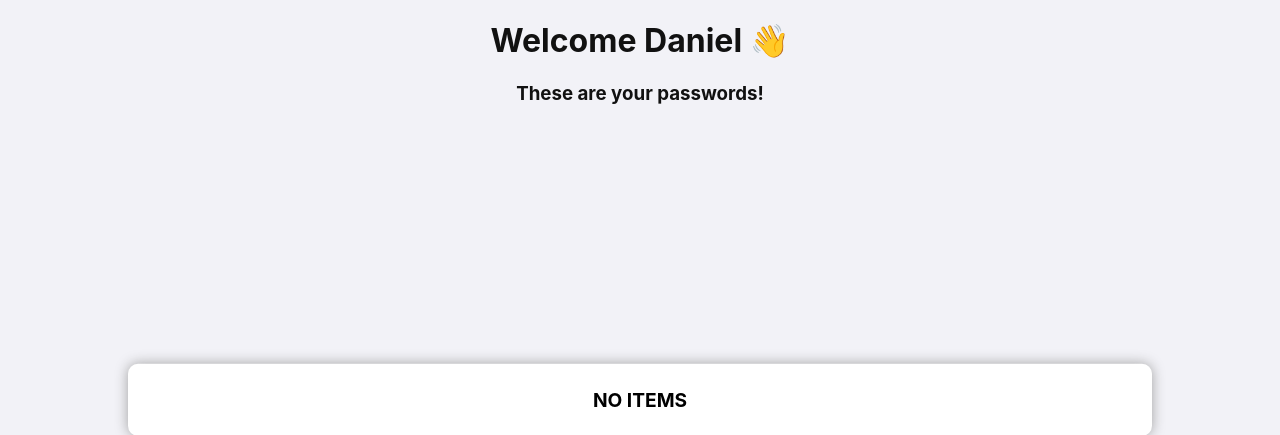
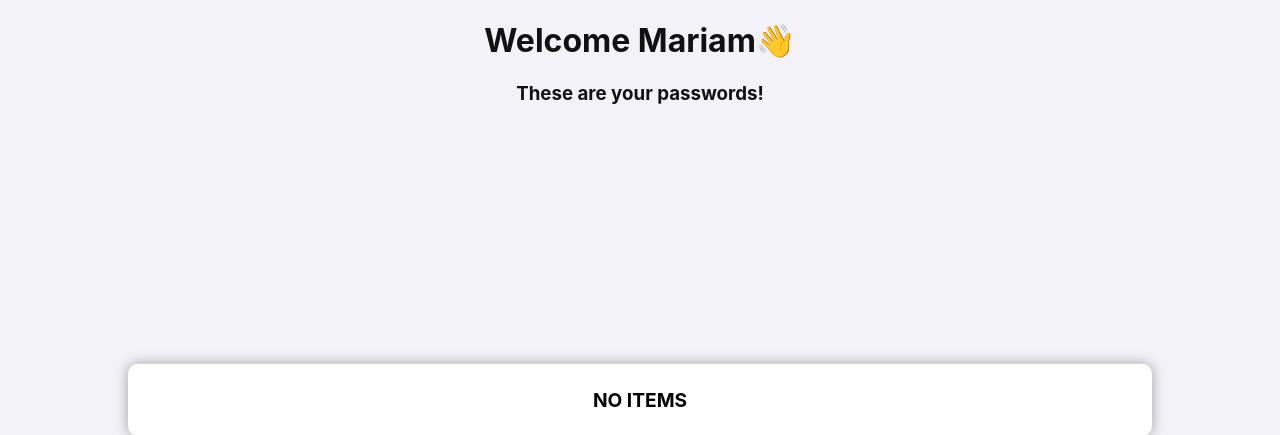
Before and after one commit to MaikTr/Praktikum2023, a Flask app: page / in a window 1280 px wide. Shown: the top 435 px of the page. Run offline with Flask 2, Linux system fonts and the light colour scheme.

Commit message:
add name

```diff
--- a/src/templates/home.html
+++ b/src/templates/home.html
@@ -9,7 +9,7 @@
 </head>
 <body>
     <header>
-        <h1> Welcome Daniel 👋</h1>
+        <h1> Welcome Mariam👋</h1>
         <h3> These are your passwords! </h3>
     </header>
 
```
